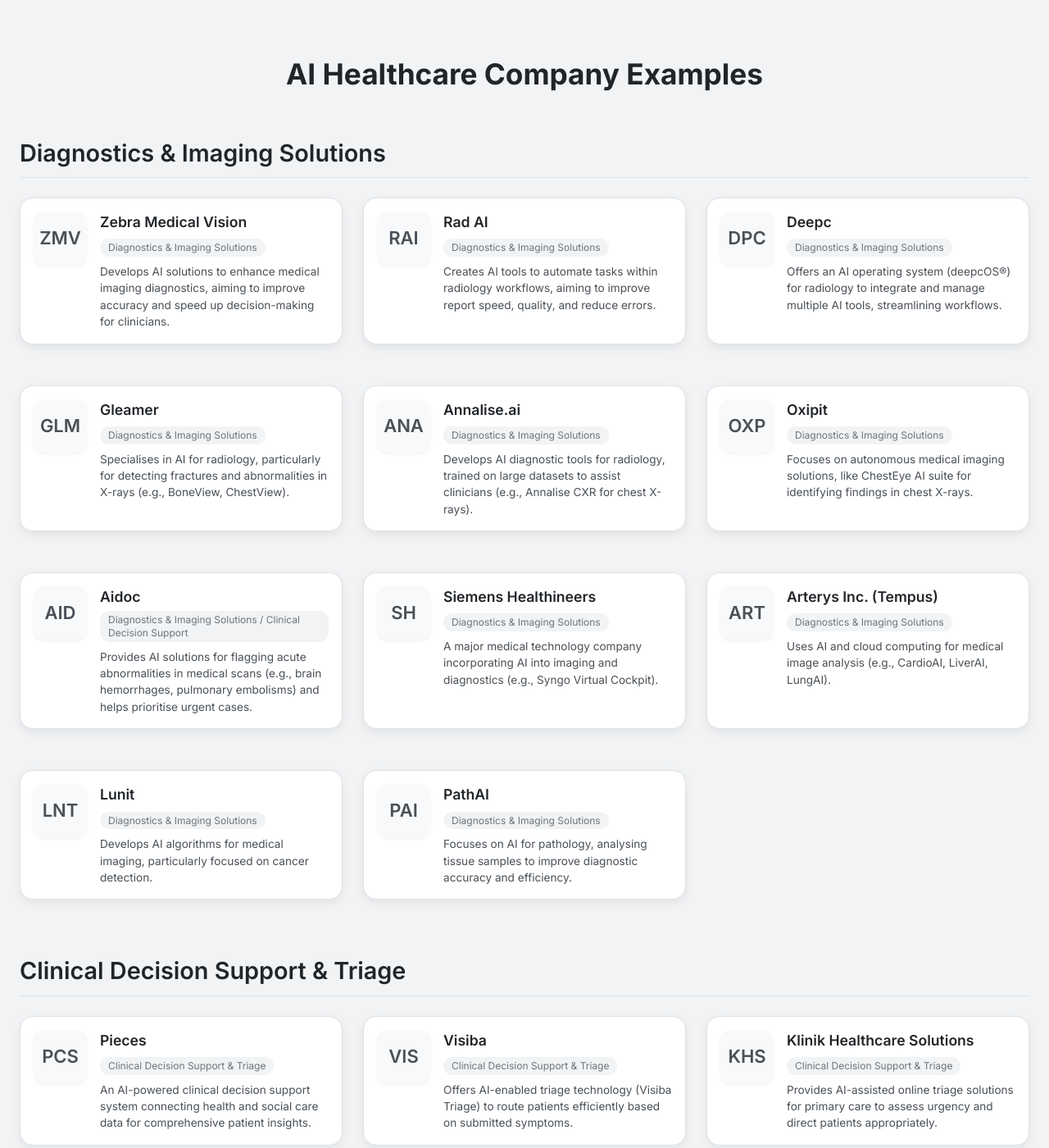
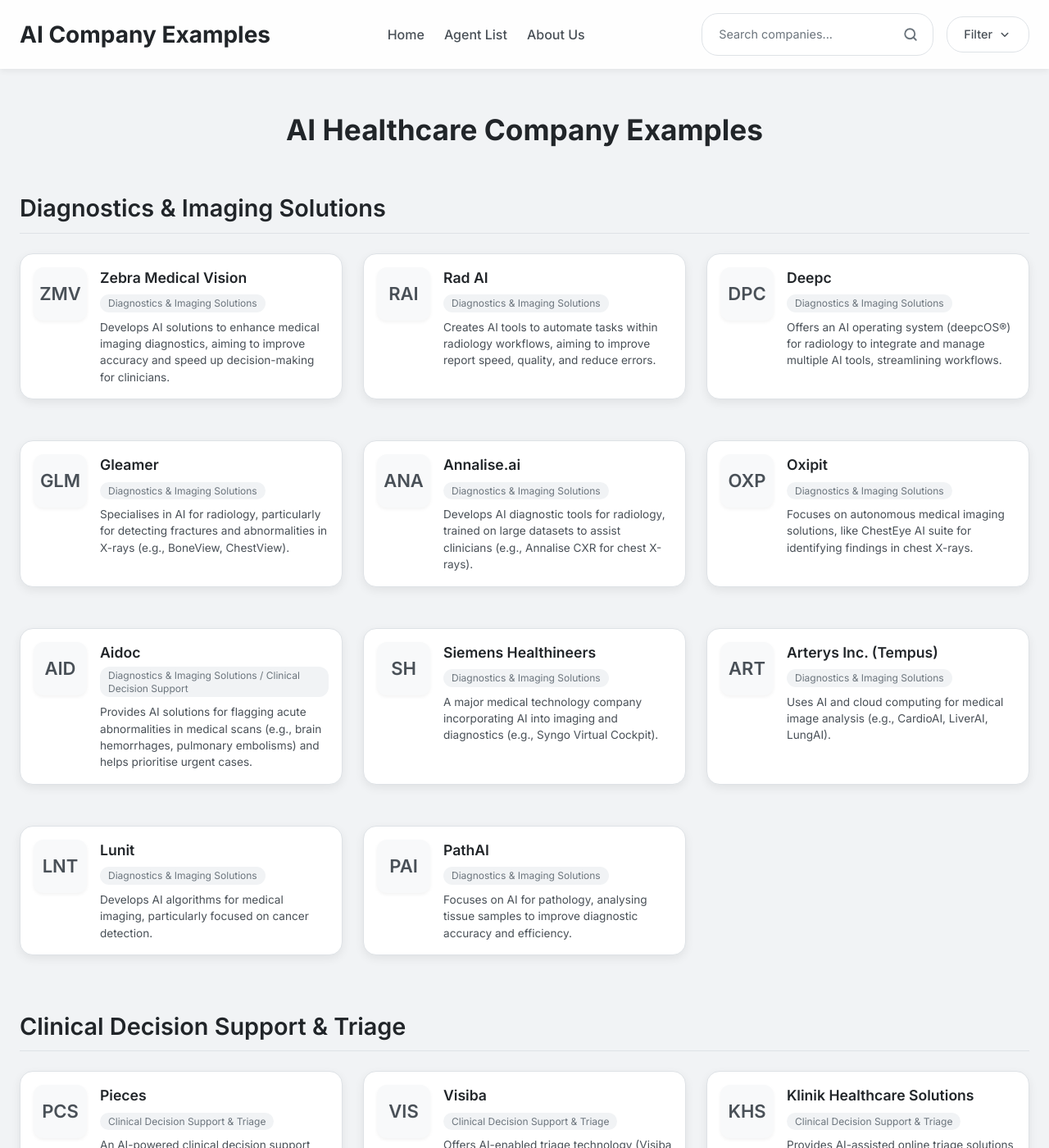
Before and after one commit to nhs-analystx/synapster, a Jekyll site: the page cs.html, which Jekyll copies as it is, in a window 1280 px wide and 1400 px high. Shown: the whole window at 82% size. Built offline with Jekyll 4.4.1, drawn with Linux system fonts in a browser that asks for light colours; nearby versions of some CDN libraries.

Commit message:
Update cs.html

```diff
--- a/cs.html
+++ b/cs.html
@@ -11,6 +11,7 @@
         :root {
             /* Grey Palette */
             --bg-main: #f1f3f5; /* Main background grey */
+            --header-bg: rgba(255, 255, 255, 0.9); /* White semi-transparent header */
             --card-bg: #ffffff; /* White cards */
             --card-hover-bg: #f8f9fa; /* Slightly off-white hover */
             --text-primary: #212529; /* Very Dark Grey */
@@ -18,7 +19,14 @@
             --text-muted: #6c757d;   /* Medium Grey */
             --border-color: #dee2e6; /* Light Grey Border */
             --accent-color: #495057;  /* Dark Grey for accents */
+            --accent-hover-color: #212529; /* Very Dark Grey for hover */
             --shadow-color: rgba(0, 0, 0, 0.07); /* Slightly softer shadow */
+            --link-color: #0d6efd;
+            --link-hover-color: #0a58ca;
+        }
+
+        html {
+             scroll-behavior: smooth;
         }
 
         body {
@@ -28,6 +36,74 @@
             overflow-x: hidden;
             color: var(--text-primary);
         }
+
+        /* Header Styles (Copied from main app) */
+        header {
+            background: var(--header-bg);
+            backdrop-filter: blur(10px);
+            position: sticky; top: 0; z-index: 1000;
+            box-shadow: 0 2px 8px var(--shadow-color);
+            padding: 1rem 1.5rem;
+        }
+        .header-content {
+            display: flex; flex-wrap: wrap; justify-content: space-between; align-items: center;
+            gap: 1rem; max-width: 1400px; margin: 0 auto;
+        }
+        .header-title {
+            font-size: 1.75rem; font-weight: 700; color: var(--text-primary);
+            margin: 0; flex-shrink: 0; text-decoration: none;
+        }
+        header nav { display: flex; gap: 1.5rem; margin: 0 auto; }
+        header nav a {
+            color: var(--text-secondary);
+            text-decoration: none; font-weight: 500; padding: 0.5rem 0; position: relative;
+            transition: color 0.3s ease; cursor: pointer;
+        }
+        header nav a::after {
+            content: ''; position: absolute; bottom: 0; left: 0; width: 0; height: 2px;
+            background-color: var(--accent-color); transition: width 0.3s ease;
+        }
+        header nav a:hover { color: var(--text-primary); }
+        header nav a:hover::after { width: 100%; }
+        .header-actions { display: flex; align-items: center; gap: 1rem; flex-shrink: 0; }
+
+        /* Filter Dropdown Styles (Visual Only) */
+        #filter-dropdown { position: relative; display: inline-block; }
+        #filter-dropdown button {
+            background-color: #ffffff;
+            color: var(--text-secondary); padding: 10px 20px; border-radius: 20px; border: 1px solid var(--border-color);
+            cursor: pointer; font-size: 0.9rem; font-weight: 500;
+            transition: background-color 0.3s ease, box-shadow 0.3s ease, color 0.3s ease;
+            display: flex; align-items: center;
+        }
+        #filter-dropdown button:hover {
+            background-color: #f8f9fa; color: var(--text-primary); box-shadow: 0 2px 5px var(--shadow-color);
+        }
+        #filter-dropdown button span { margin-right: 6px; }
+        /* Hide dropdown list visually as it's non-functional here */
+        #filter-dropdown ul { display: none; }
+
+        /* AI Search Styles (Visual Only) */
+        #ai-search-container {
+            display: flex; align-items: center; background-color: #ffffff;
+            padding: 6px 12px; border-radius: 20px; border: 1px solid var(--border-color);
+            flex-grow: 1; max-width: 400px;
+            transition: background-color 0.3s ease, box-shadow 0.3s ease;
+        }
+         #ai-search-container:focus-within {
+            background-color: #ffffff; box-shadow: 0 0 0 2px rgba(0, 0, 0, 0.1);
+        }
+        #ai-search-input {
+            flex-grow: 1; border: none; background: transparent; outline: none;
+            padding: 8px; font-size: 0.9rem; color: var(--text-primary);
+        }
+        #ai-search-input::placeholder { color: var(--text-muted); }
+        #ai-search-button {
+            background: none; border: none; cursor: pointer; padding: 6px; color: var(--text-muted);
+            transition: color 0.3s ease;
+        }
+        #ai-search-button:hover { color: var(--text-primary); }
+
 
         /* Card Base Styles */
         .card-base {
@@ -92,7 +165,7 @@
 
         /* Main Content Area */
         main {
-            padding: 2rem 1.5rem; max-width: 1400px; margin: 2rem auto; /* Add top/bottom margin */
+            padding: 2rem 1.5rem; max-width: 1400px; margin: 1rem auto 2rem auto; /* Adjusted margin */
             width: 100%; box-sizing: border-box;
         }
         .grid { /* Grid layout for company cards */
@@ -100,7 +173,22 @@
         }
 
         /* Responsive Adjustments */
+         @media (max-width: 1024px) {
+            .header-content { justify-content: space-between; }
+            header nav { order: 3; width: 100%; justify-content: center; margin-top: 0.5rem; gap: 1rem;}
+            .header-actions { order: 2; }
+            .header-title { order: 1; }
+            #ai-search-container { max-width: 300px; }
+        }
         @media (max-width: 768px) {
+             header { padding: 0.75rem 1rem; }
+             .header-title { font-size: 1.5rem; }
+             header nav { gap: 0.75rem; }
+             header nav a { font-size: 0.9rem; padding: 0.3rem 0; }
+             .header-actions { flex-wrap: wrap; justify-content: flex-end; gap: 0.5rem; }
+             #ai-search-container { width: 100%; max-width: none; order: 1; margin-right: 0; }
+             #filter-dropdown { order: 2; }
+             #filter-dropdown button { padding: 8px 16px; }
              main { padding: 1.5rem 1rem; margin: 1rem auto; }
              .page-title { font-size: 1.8rem; }
              .category-title { font-size: 1.5rem; }
@@ -110,6 +198,31 @@
     </style>
 </head>
 <body>
+    <header>
+        <div class="header-content">
+            <a href="#" class="header-title">AI Company Examples</a>
+            <nav>
+                <a href="https://synapster.analystx.uk">Home</a>
+                <a href="#">Agent List</a>
+                <a href="#">About Us</a>
+            </nav>
+            <div class="header-actions">
+                <div id="ai-search-container">
+                    <input type="text" id="ai-search-input" placeholder="Search companies..." disabled>
+                    <button id="ai-search-button" aria-label="Search" disabled>
+                        <svg xmlns="http://www.w3.org/2000/svg" width="18" height="18" viewBox="0 0 24 24" fill="none" stroke="currentColor" stroke-width="2.5" stroke-linecap="round" stroke-linejoin="round"><circle cx="11" cy="11" r="8"/><path d="m21 21-4.3-4.3"/></svg>
+                    </button>
+                </div>
+                <div id="filter-dropdown">
+                    <button disabled>
+                        <span>Filter</span>
+                        <svg xmlns="http://www.w3.org/2000/svg" width="18" height="18" viewBox="0 0 24 24" fill="none" stroke="currentColor" stroke-width="2" stroke-linecap="round" stroke-linejoin="round"><path d="m7 10 5 5 5-5"/></svg>
+                    </button>
+                    <ul></ul>
+                </div>
+            </div>
+        </div>
+    </header>
 
     <main>
         <h1 class="page-title">AI Healthcare Company Examples</h1>
```
Also changed, not shown: other parts of cs.html (+0 -3 lines). Lines whose indentation alone changed are shown as unchanged.
